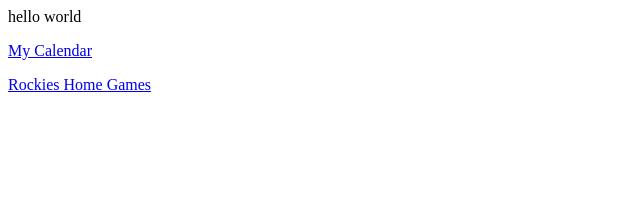
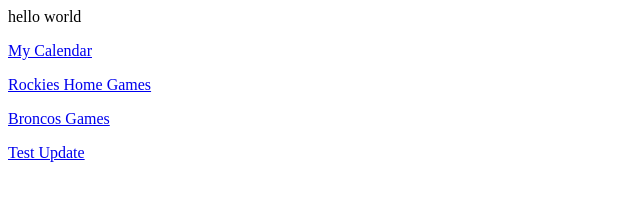
Before and after one commit to rmorgan1711/rmorgan1711.github.io, a plain HTML site: page index.html in a window 1280 px wide. Shown: the whole page, without its empty margins (0-640 px from the left). Drawn offline with Linux system fonts and the light colour scheme.

Commit message:
broncos and testing

```diff
--- a/index.html
+++ b/index.html
@@ -5,3 +5,7 @@ hello world
 <p><a href="jbcal1136.ics">My Calendar</a></p>
 
 <p><a href="RockiesHomeGames.ics">Rockies Home Games</a></p>
+
+<p><a href="BroncoGames.ics">Broncos Games</a></p>
+
+<p><a href="TestUpdate.ics">Test Update</a></p>
```
Also changed, not shown: 2 other files.
